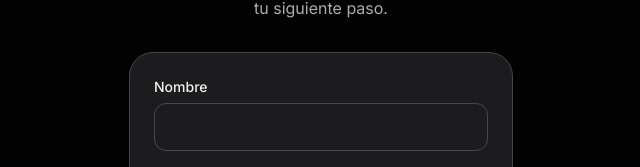
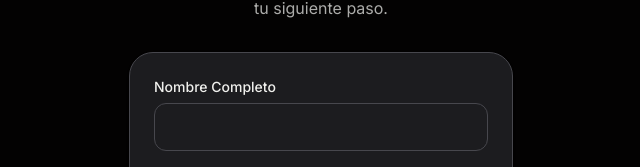
Before and after one commit to jorgeDevCod/Go-Sesi-n-PWA, a Next.js app: page /register in a window 1280 px wide. Shown: the part 169-336 px from the top of the page, without its empty margins (319-959 px from the left). Built offline with nearby package versions, Linux system fonts and the light colour scheme; no server answers.

Commit message:
Actualización de lp y register

```diff
--- a/features/auth/components/RegisterForm.tsx
+++ b/features/auth/components/RegisterForm.tsx
@@ -29,7 +29,7 @@
   return (
     <form action={formAction} className="flex flex-col gap-4" noValidate>
       <div>
-        <Label htmlFor="name">Nombre</Label>
+        <Label htmlFor="name">Nombre Completo</Label>
         <Input id="name" name="name" type="text" autoComplete="name" required />
         <FieldError messages={state.fieldErrors?.name} />
       </div>
```
